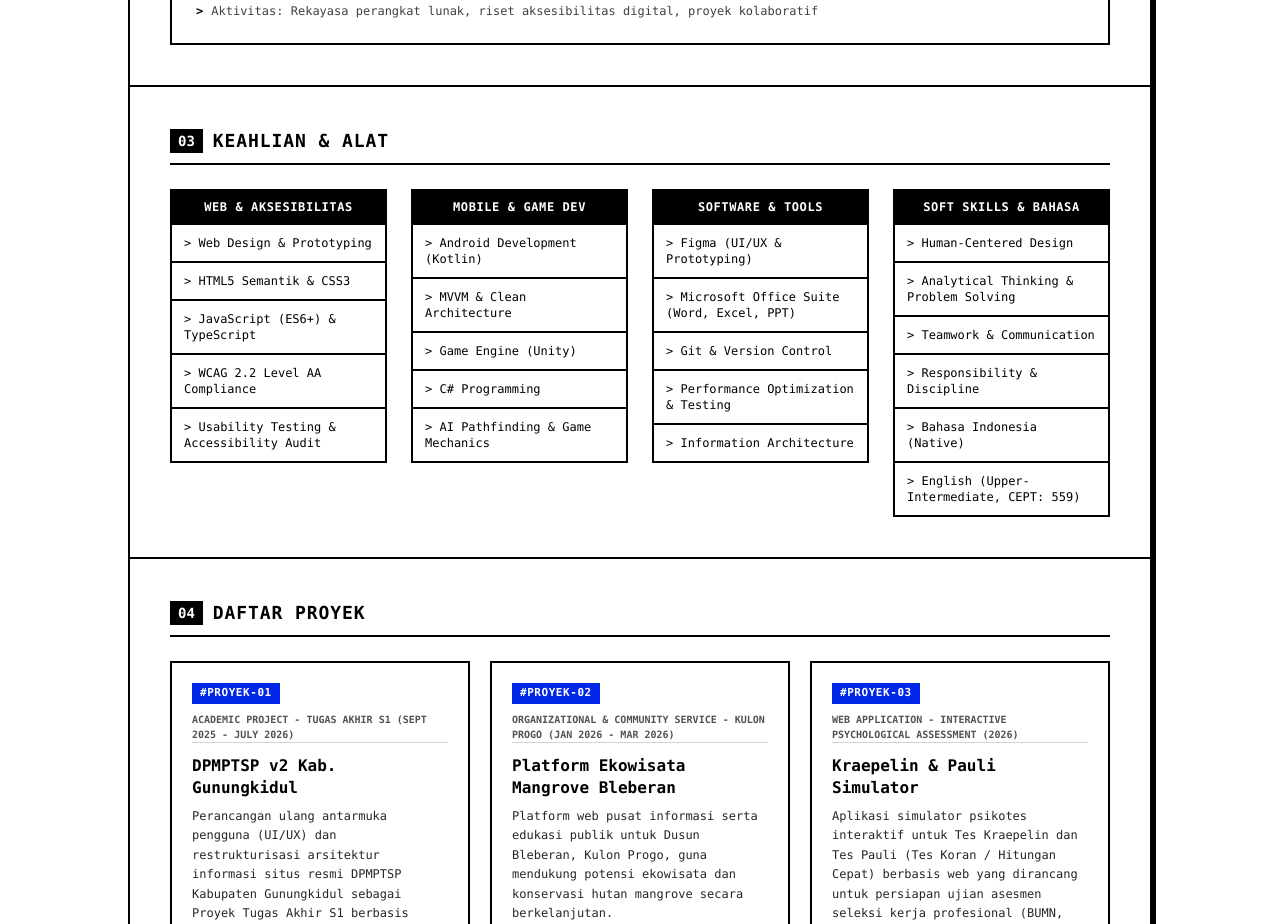
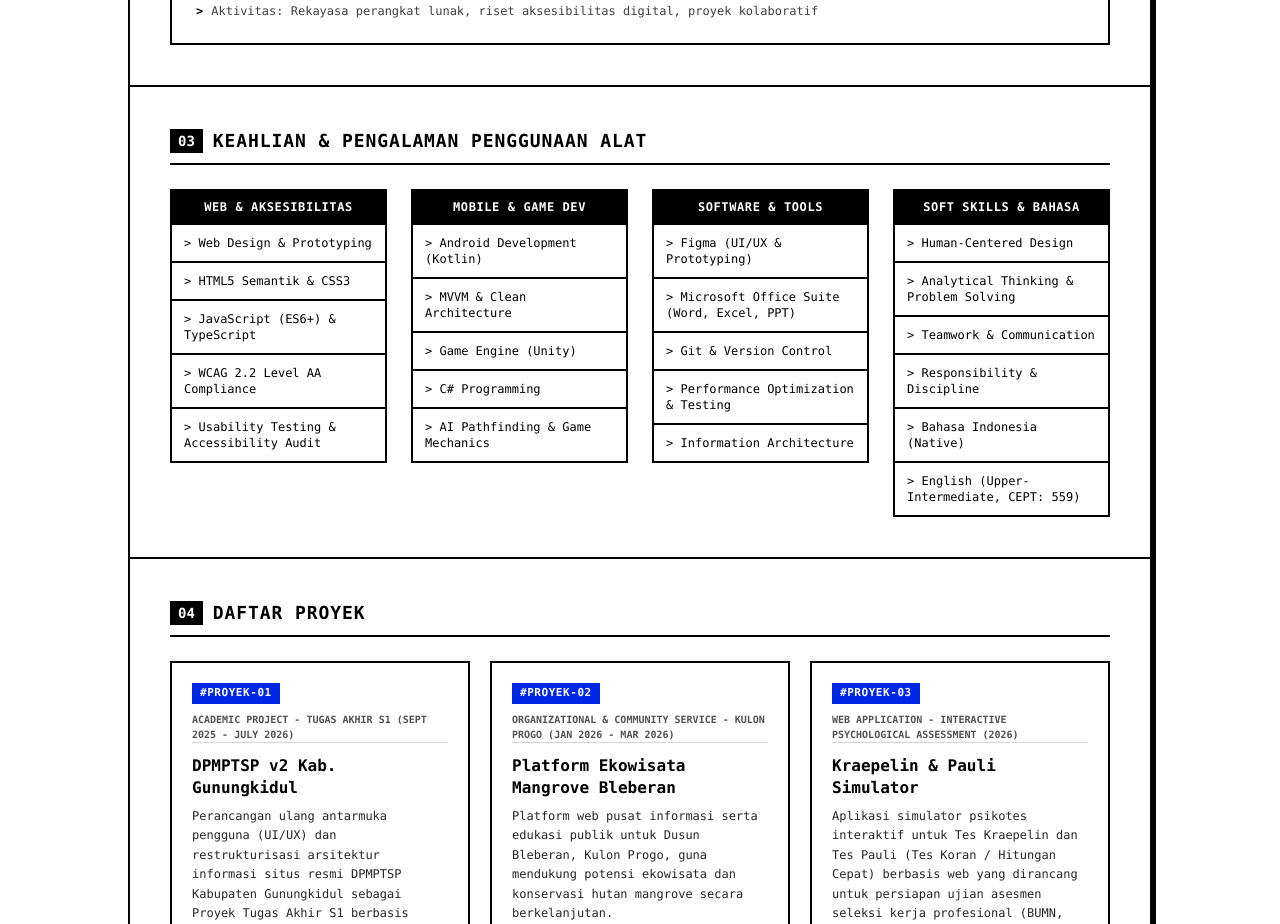
Before and after one commit to FbritamaRK/Portfolio-Website, a React (Vite) app: page / in a window 1280 px wide. Shown: the part 2100-3024 px from the top of the page. Built offline with nearby package versions, Linux system fonts and the light colour scheme.

Commit message:
edit: edit profile

```diff
--- a/src/components/SkillsSection.tsx
+++ b/src/components/SkillsSection.tsx
@@ -17,7 +17,7 @@ export const SkillsSection: React.FC = () => {
           03
         </span>
         <h2 className="font-mono font-bold text-base sm:text-lg tracking-wider uppercase text-black">
-          KEAHLIAN &amp; ALAT
+          KEAHLIAN &amp; PENGALAMAN PENGGUNAAN ALAT
         </h2>
       </div>
 
```
